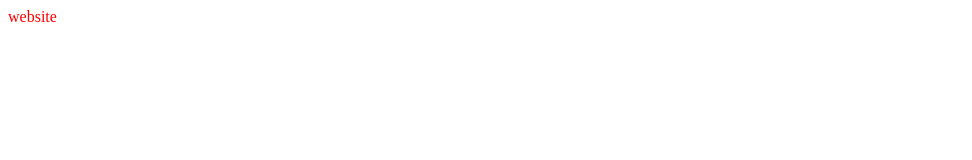
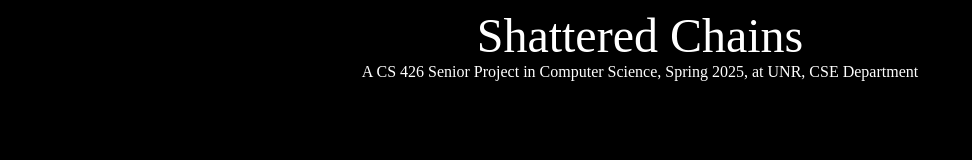
Before and after one commit to Chiang-Andy/CS-426-Project-Website, a plain HTML site: page index.html in a window 1280 px wide. Shown: the whole page, without its empty margins (0-972 px from the left). Drawn offline with Linux system fonts and the light colour scheme.

Commit message:
UPD: Added page title and subtitle

```diff
--- a/index.html
+++ b/index.html
@@ -5,7 +5,19 @@
 </head>
 <body>
 
-    website
+    <!-- Title and subtitle -->
+<div class="PageHeader">
+    <div class="HeaderTitle">
+        Shattered Chains
+    </div>
+    <div class="HeaderSubTitle">
+        A CS 426 Senior Project in Computer Science, Spring 2025, at UNR, CSE Department
+    </div>
+</div>
+
+
+
+
 
 </body>
 </html>
--- a/styles.css
+++ b/styles.css
@@ -1,3 +1,25 @@
-body {
-    color: red;
+html {
+    --page-background: #000000;
+    --main-text-foreground: #FFFFFF;
+
+    background-color: var(--page-background);
 }
+
+.PageHeader {
+    font-size: 1rem;
+    color: var(--main-text-foreground);
+    display: flex;
+    flex-direction: column;
+    justify-content: flex-start;
+    align-content: center;
+}
+
+.HeaderTitle {
+    font-size: 3em;
+    text-align: center;
+}
+
+.HeaderSubTitle {
+    font-size: 1em;
+    text-align: center;
+}
```
